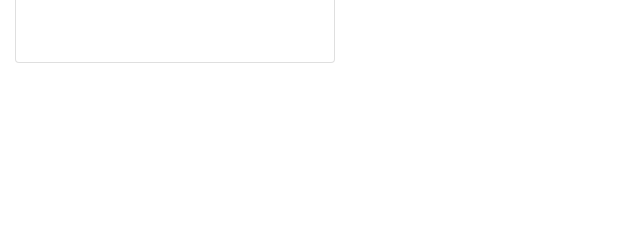
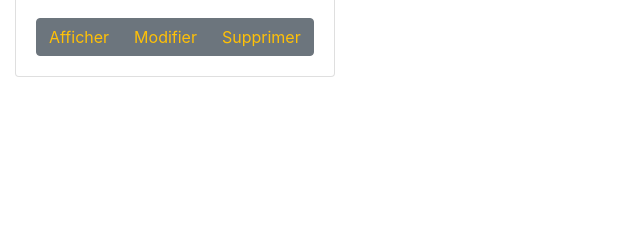
Before and after one commit to sylvaingn/evaluationPHP, a PHP site: page / in a window 1280 px wide. Shown: the part 467-707 px from the top of the page, without its empty margins (0-640 px from the left). Run offline with PHP 8.4, Linux system fonts and the light colour scheme; tables that the repository leaves empty hold one stand-in row (values such as "Sample post"); grey boxes marked "Sample" are stand-in pictures; data that the repository does not hold is empty.

Commit message:
ajout boutons

```diff
--- a/index.php
+++ b/index.php
@@ -12,6 +12,7 @@ $logements = $response->fetchAll(PDO::FETCH_ASSOC);
 
 <!doctype html>
 <html lang="en">
+
 <head>
   <title>Title</title>
   <!-- Required meta tags -->
@@ -21,11 +22,12 @@ $logements = $response->fetchAll(PDO::FETCH_ASSOC);
   <!-- Bootstrap CSS -->
   <link rel="stylesheet" href="https://stackpath.bootstrapcdn.com/bootstrap/4.3.1/css/bootstrap.min.css" integrity="sha384-ggOyR0iXCbMQv3Xipma34MD+dH/1fQ784/j6cY/iJTQUOhcWr7x9JvoRxT2MZw1T" crossorigin="anonymous">
 </head>
+
 <body>
 
   <?php include("fix/navbar.php") ?>
 
-<?php foreach ($logements as $logement) :?>
+  <?php foreach ($logements as $logement) : ?>
 
     <div class="ml-6 mt-5 col-md-3">
 
@@ -33,28 +35,28 @@ $logements = $response->fetchAll(PDO::FETCH_ASSOC);
 
         <div class="card-body">
 
-                <img src="uploads/<?=$logement["photo"]?>" alt="" height="100px" style="display: block;
-                margin-left: auto; margin-right: auto" >
+          <a href="show.php"><img src="uploads/<?= $logement["photo"] ?>" alt="" height="100px" style="display: block;
+                margin-left: auto; margin-right: auto"></a>
 
           <br>
 
           <h5 class="card-title" style="text-align: center"><?= $logement["titre"] ?></h5>
-                <p class="card-text"><?= $logement["description"]?></p>
+          <p class="card-text"><?= $logement["description"] ?></p>
           <ul>
-                  <li><strong>Adresse :</strong> <?=$logement["adresse"] ?></li>
-                  <li><strong>Code postal</strong> : <?=$logement["cp"] ?></li>
-                  <li><strong>Ville :</strong> <?=$logement["ville"] ?></li>
-                  <li><strong>Surface :</strong> <?=$logement["surface"] ?></li>
-                  <li><strong>Prix :</strong> <?=$logement["prix"] ?> €</li>
-                  <li><strong>Type :</strong> <?=$logement["type"] ?></li>
+            <li><strong>Adresse :</strong> <?= $logement["adresse"] ?></li>
+            <li><strong>Code postal</strong> : <?= $logement["cp"] ?></li>
+            <li><strong>Ville :</strong> <?= $logement["ville"] ?></li>
+            <li><strong>Surface :</strong> <?= $logement["surface"] ?></li>
+            <li><strong>Prix :</strong> <?= $logement["prix"] ?> €</li>
+            <li><strong>Type :</strong> <?= $logement["type"] ?></li>
           </ul>
 
 
 
           <div class="btn-group" role="group" aria-label="Basic example" style="width: 20px">
-                    <!-- <button type="button" class="btn btn-secondary"><a href="show.php?id=<?= $produit["id"]?>" class="text-warning stretched-link">Afficher</a></button>
-                    <button type="button" class="btn btn-secondary"><a href="modifProduit.php?id=<?= $produit["id"] ?>" class="text-warning stretched-link">Modifier</a></button>
-                    <button type="button" class="btn btn-secondary"><a href="suppProduit.php?id=<?= $produit["id"] ?>" class="text-warning stretched-link">Supprimer</a></button> -->
+            <button type="button" class="btn btn-secondary"><a href="show.php?id=<?= $logement["id_logement"] ?>" class="text-warning stretched-link">Afficher</a></button>
+            <button type="button" class="btn btn-secondary"><a href="modifProduit.php?id=<?= $logement["id_logement"] ?>" class="text-warning stretched-link">Modifier</a></button>
+            <button type="button" class="btn btn-secondary"><a href="suppProduit.php?id=<?= $logement["id_logement"] ?>" class="text-warning stretched-link">Supprimer</a></button>
           </div>
 
         </div>
@@ -63,7 +65,7 @@ $logements = $response->fetchAll(PDO::FETCH_ASSOC);
 
     </div>
 
-  <?php endforeach ;?>
+  <?php endforeach; ?>
 
 
 
@@ -74,4 +76,5 @@ $logements = $response->fetchAll(PDO::FETCH_ASSOC);
   <script src="https://cdnjs.cloudflare.com/ajax/libs/popper.js/1.14.7/umd/popper.min.js" integrity="sha384-UO2eT0CpHqdSJQ6hJty5KVphtPhzWj9WO1clHTMGa3JDZwrnQq4sF86dIHNDz0W1" crossorigin="anonymous"></script>
   <script src="https://stackpath.bootstrapcdn.com/bootstrap/4.3.1/js/bootstrap.min.js" integrity="sha384-JjSmVgyd0p3pXB1rRibZUAYoIIy6OrQ6VrjIEaFf/nJGzIxFDsf4x0xIM+B07jRM" crossorigin="anonymous"></script>
 </body>
+
 </html>
```
Lines whose indentation alone changed are shown as unchanged.
